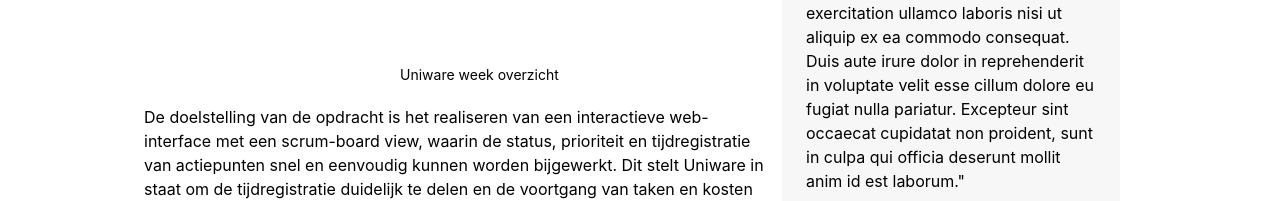
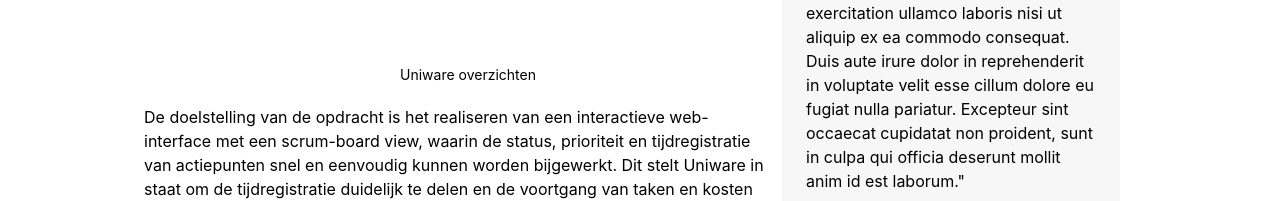
Before and after one commit to VincentHuijer/PortfolioWebsite, a React (Create React App) app: page /Uniware in a window 1280 px wide. Shown: the part 495-696 px from the top of the page. Built offline with nearby package versions, Linux system fonts and the light colour scheme.

Commit message:
minor change that bugs me out

```diff
--- a/src/views/subviews/Ervaringen/Uniware.js
+++ b/src/views/subviews/Ervaringen/Uniware.js
@@ -84,7 +84,7 @@
               <img src={Sprint} alt="Sprintplanner" className="h-full w-full object-cover"/>
             </Carousel>
             </div>
-            <div className="pl-64 text-sm mb-5">Uniware week overzicht</div>
+            <div className="pl-64 text-sm mb-5">Uniware overzichten</div>
 
 
             <div>
```
